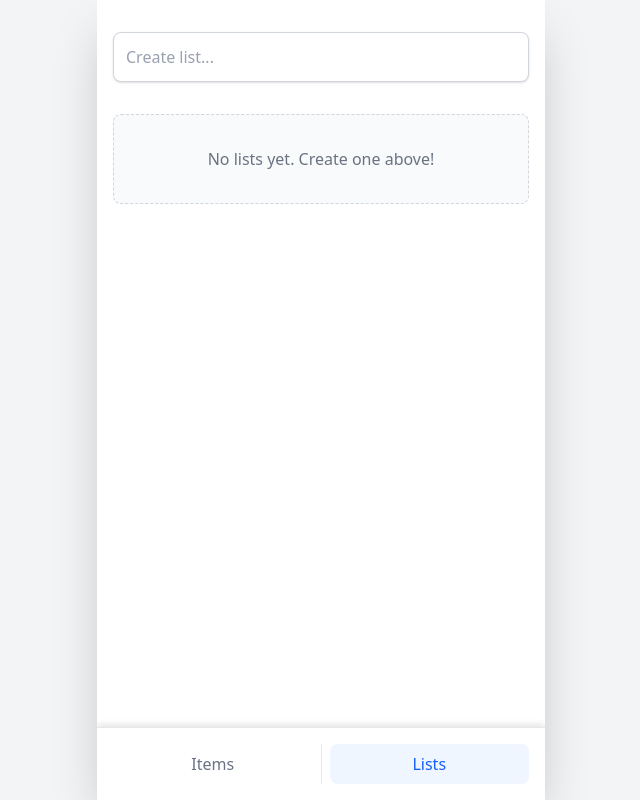
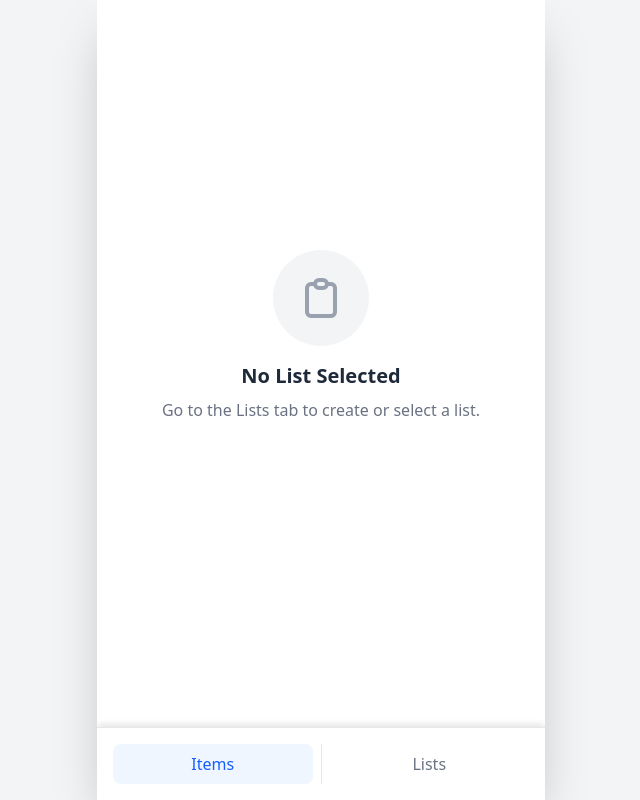
Before and after one commit to lazy-software/list, a React (Vite) app: page / in a window 1280 px wide. Shown: the whole page, without its empty margins (319-959 px from the left). Built offline with nearby package versions, Linux system fonts and the light colour scheme.

Commit message:
pwa standards

```diff
--- a/index.html
+++ b/index.html
@@ -5,6 +5,8 @@
   <meta charset="UTF-8" />
   <link rel="icon" type="image/png" href="/favicon.png" />
   <meta name="viewport" content="width=device-width, initial-scale=1.0, viewport-fit=cover" />
+  <meta name="apple-mobile-web-app-capable" content="yes" />
+  <meta name="apple-mobile-web-app-status-bar-style" content="default" />
   <title>Lazy List</title>
   <meta name="color-scheme" content="light dark" />
 </head>
--- a/package.json
+++ b/package.json
@@ -1,7 +1,7 @@
 {
   "name": "lazy-list-ag",
   "private": true,
-  "version": "2.1.5",
+  "version": "2.2.0",
   "type": "module",
   "scripts": {
     "dev": "vite",
--- a/src/App.tsx
+++ b/src/App.tsx
@@ -6,7 +6,7 @@ import { ItemsScreen } from './components/ItemsScreen';
 import './App.css';
 
 function App() {
-  const [activeTab, setActiveTab] = useState<'items' | 'lists'>('lists');
+  const [activeTab, setActiveTab] = useState<'items' | 'lists'>('items');
   const mainRef = useRef<HTMLDivElement>(null);
 
   useEffect(() => {
--- a/vite.config.ts
+++ b/vite.config.ts
@@ -15,6 +15,7 @@ export default defineConfig({
         short_name: 'Lazy List',
         description: 'A minimal, lazy todo list app',
         theme_color: '#ffffff',
+        display: 'standalone',
         orientation: 'portrait',
         icons: [
           {
```
